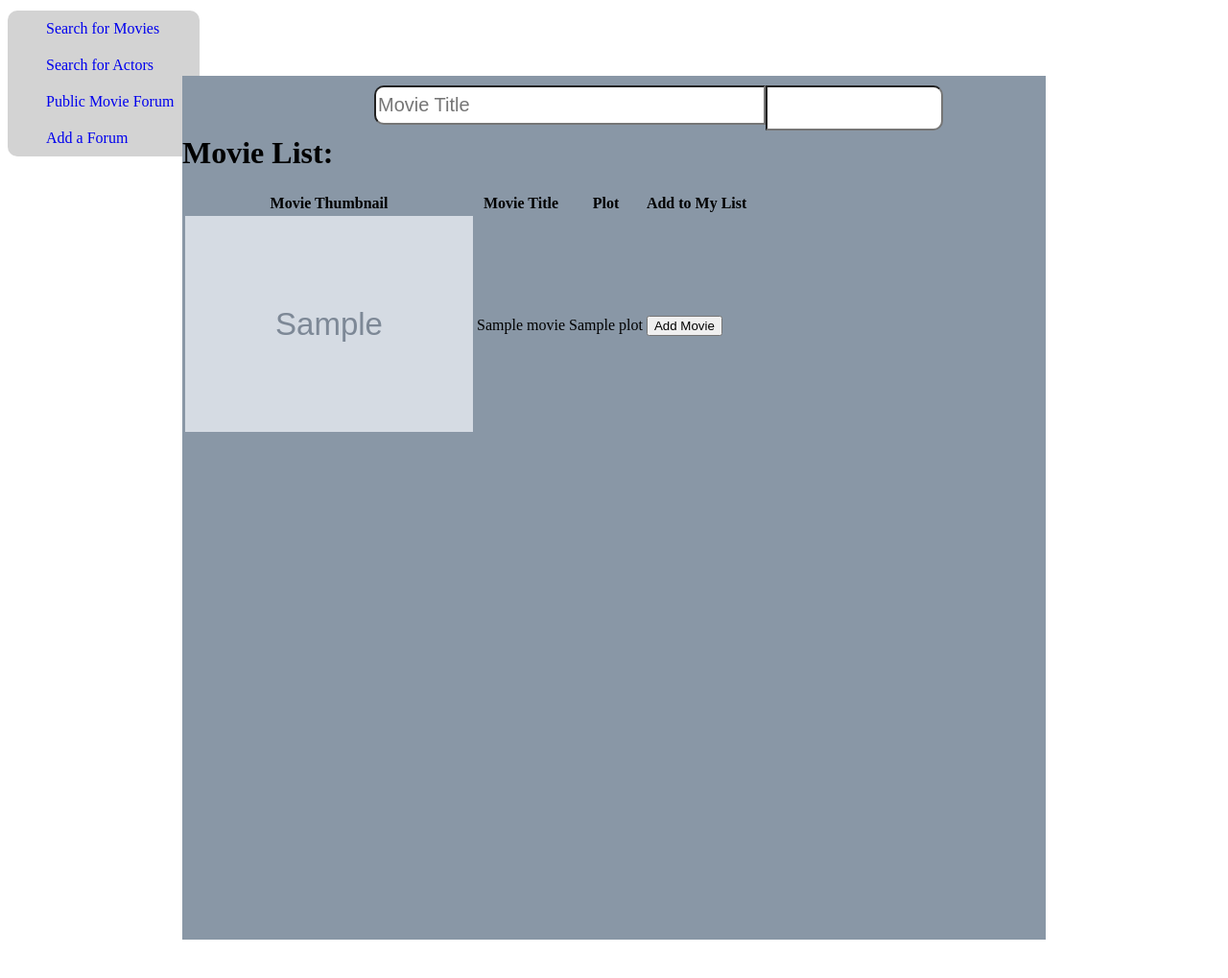
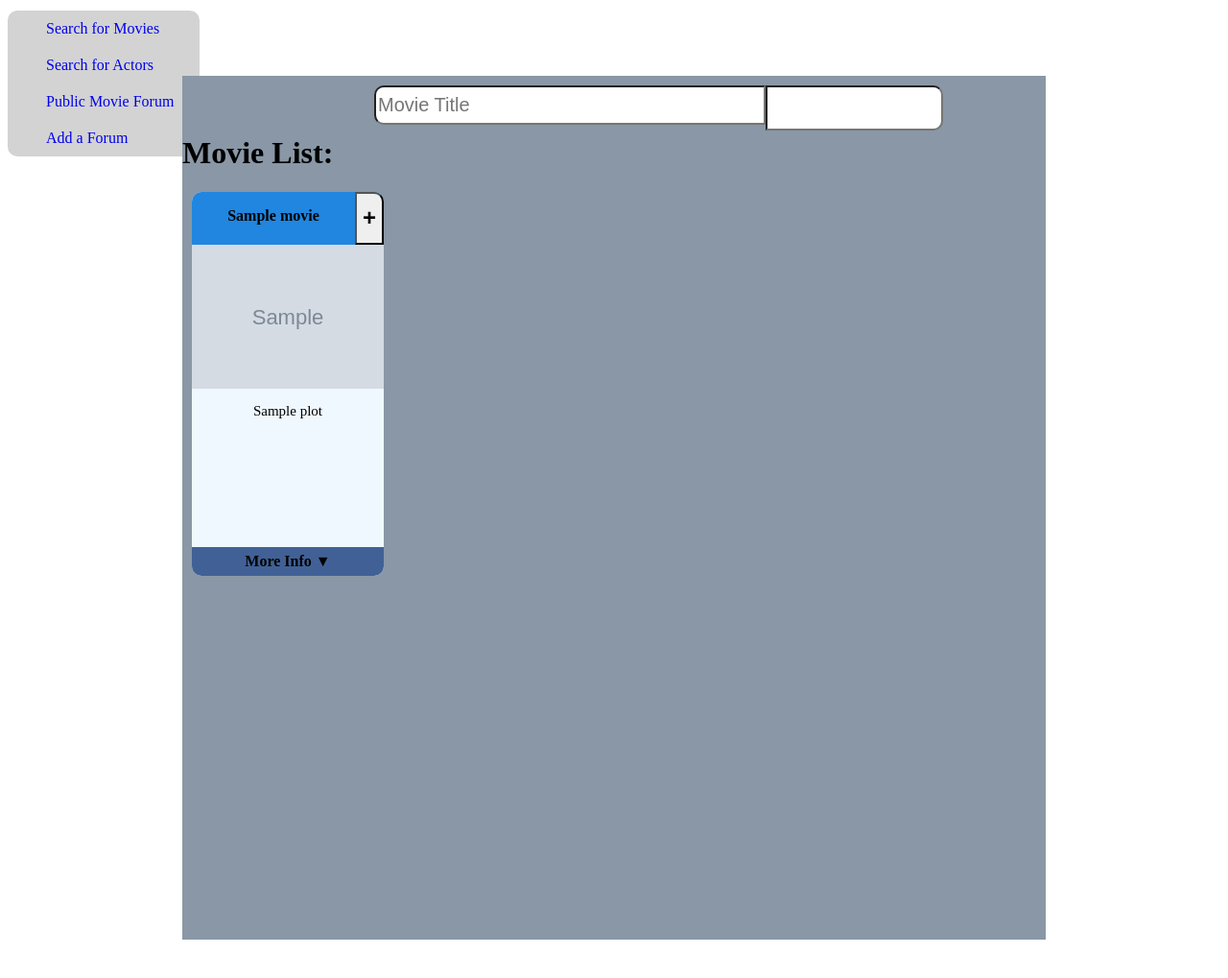
Before and after one commit to j0rdanbruce/MovieRanker, a Python web app: template templates/movies.html in a window 1280 px wide; the page is wider, and only the part inside the window is pictured. Shown: the part 135-1154 px from the top of that part at 96% size. Run offline with Jinja, Linux system fonts and the light colour scheme; the template is opened without the code that fills it: most values are stand-ins (such as "Sample title", 1, 10 or a date in 2020); grey boxes marked "Sample" are stand-in pictures; form fields are guessed from the names that the template uses.

Commit message:
changed layout of movie search results to card format

```diff
--- a/templates/movies.html
+++ b/templates/movies.html
@@ -21,16 +21,102 @@
         font-size: 20px;
     }
     div.search-btn > input{
+        cursor: pointer;
         height: 100%;
         border-top-right-radius: 10px;
         border-bottom-right-radius: 10px;
     }
-    div.movie-content li{
-        margin-left: 45px;
+    div.movie-content-container{
+        display: flex;
+        flex-wrap: wrap;
     }
-    td#movie-thumbnail > img{
+    div.movie-card{
+        display: flex;
+        flex-direction: column;
+        background-color: aliceblue;
+        height: 400px;
+        width: 200px;
+        position: relative;
+        border-radius: 10px;
+        margin-left: 10px;
+        margin-bottom: 10px;
+    }
+    span.movie-card-top-box{
+        background-color: rgb(33, 134, 223);
+        width: 100%;
+        height: 55px;
+        border-top-left-radius: 10px;
+        border-top-right-radius: 10px;
+        position: relative;
+        margin-top: 0px;
+    }
+    #movie-title{
+        height: 100%;
+        width: 170px;
+        position: relative;
+        text-align: center;
+    }
+    #add-movie-btn{
+        height: 100%;
+        width: 30px;
+        border-top-right-radius: 10px;
+        position: absolute;
+        top: 0px;
+        right: 0px;
+        font-size: 24px;
+    }
+    #add-movie-btn:hover{
+        cursor: pointer;
+        font-size: 32px;
+        background-color: green;
+    }
+    .message-box{
+        display: none;
+        position: fixed;
+        top: 70px;
+        right: 50px;
+        background-color: rgb(194, 144, 36);
+        height: 100px;
+        width: 300px;
+        border-radius: 5px;
+        font-size: large;
+        text-align: center;
+    }
+    #add-movie-btn:hover .message-box{
+        display: block;
+    }
+    #movie-plot{
+        width: 100%;
+        text-overflow: ellipsis;
+        overflow: hidden;
+        text-align: center;
+        font-size: 15px;
+    }
+    img#movie-thumbnail{
+        background-color: aquamarine;
+        width: auto;
         height: auto;
-        width: 300px;
+        min-height: 120px;
+        position: relative;
+    }
+    #info-dropdown-btn{
+        all: unset;
+        cursor: pointer;
+        background-color: rgb(65, 97, 150);
+        height: 30px;
+        width: 100%;
+        border-bottom-left-radius: 10px;
+        border-bottom-right-radius: 10px;
+        position: absolute;
+        bottom: 0px;
+        text-align: center;
+        text-decoration: none;
+    }
+    #info-dropdown-btn:hover{
+        font-size: larger;
+    }
+    #info-dropdown-btn:active{
+        color: black;
     }
 </style>
 <script type="text/javascript">
@@ -41,6 +127,20 @@
         xhttp.setRequestHeader("Content-type", "application/x-www-form-urlencoded");
         xhttp.send("movie_id="+movieId);
     }
+    function dropDownCard(element){
+        var movieCard = element.parentElement;
+        var infoBtn = element;
+        var cardStatus = movieCard.dataset.movieCardStatus;
+        if (cardStatus == "closed"){
+            movieCard.dataset.movieCardStatus = "open";
+            movieCard.style.height = "auto";
+            infoBtn.innerHTML = "Close Info &#9650;";
+        }else{
+            movieCard.dataset.movieCardStatus = "closed";
+            movieCard.style.height = "400px";
+            infoBtn.innerHTML = "More Info &#9660;";
+        }
+    }
 </script>
 <body>
     {% extends "layout.html" %}
@@ -50,6 +150,7 @@
     {% endblock %}
 
     {% block main_content %}
+    <div class="message-box"></div>
     <form class="movie-form" action="" method="post">
         {{ form.hidden_tag() }}
         <div class="search-box">
@@ -65,25 +166,28 @@
         {% endfor %}
     </form>
     {% if movies %}
-        <div class="movie-content">
-            <h1>Movie List:</h1>
+        <h1>Movie List:</h1>
+        <div class="movie-content-container">
             {% if 'is_guest' not in session %}
-            <table class="movie-title-head">
-                <tr>
-                    <th>Movie Thumbnail</th>
-                    <th>Movie Title</th>
-                    <th>Plot</th>
-                    <th>Add to My List</th>
-                </tr>
                 {% for movie in movies %}
-                    <tr>
-                        <td id="movie-thumbnail"><img src="{{movie.img_src}}" alt="Missing movie image"></td>
-                        <td>{{movie.title}}</td>
-                        <td>{{movie.plot}}</td>
-                        <td><button id="add-movie-btn" onclick="addMovie(this)" data-movie-btn-id="{{movie.id}}">Add Movie</button></td>
-                    </tr>
+                    <div class="movie-card" data-movie-card-id="{{ movie.id }}" data-movie-card-status="closed">
+                        <span class="movie-card-top-box">
+                            <p id="movie-title"><strong>{{ movie.title }}</strong></p>
+                            <button id="add-movie-btn" onclick="addMovie(this)" data-movie-btn-id="{{movie.id}}"><strong>+</strong>
+                                <div class="message-box"><p>Add this movie to your Favorite Movie List?</p></div>
+                            </button>
+                        </span>
+                        <img src="{{ movie.img_src }}" alt="missing movie image" id="movie-thumbnail">
+                        <p id="movie-plot">{{ movie.plot }}</p>
+                        <br>
+                        <button href="#" id="info-dropdown-btn" onclick="dropDownCard(this)"><strong>More Info &#9660;</strong></button>
+                    </div>
                 {% endfor %}
-            </table>
+
+
+
+
+
             {% else %}
                 <table class="movie-title-head">
                     <tr>
```
Also changed, not shown: 1 other file.
